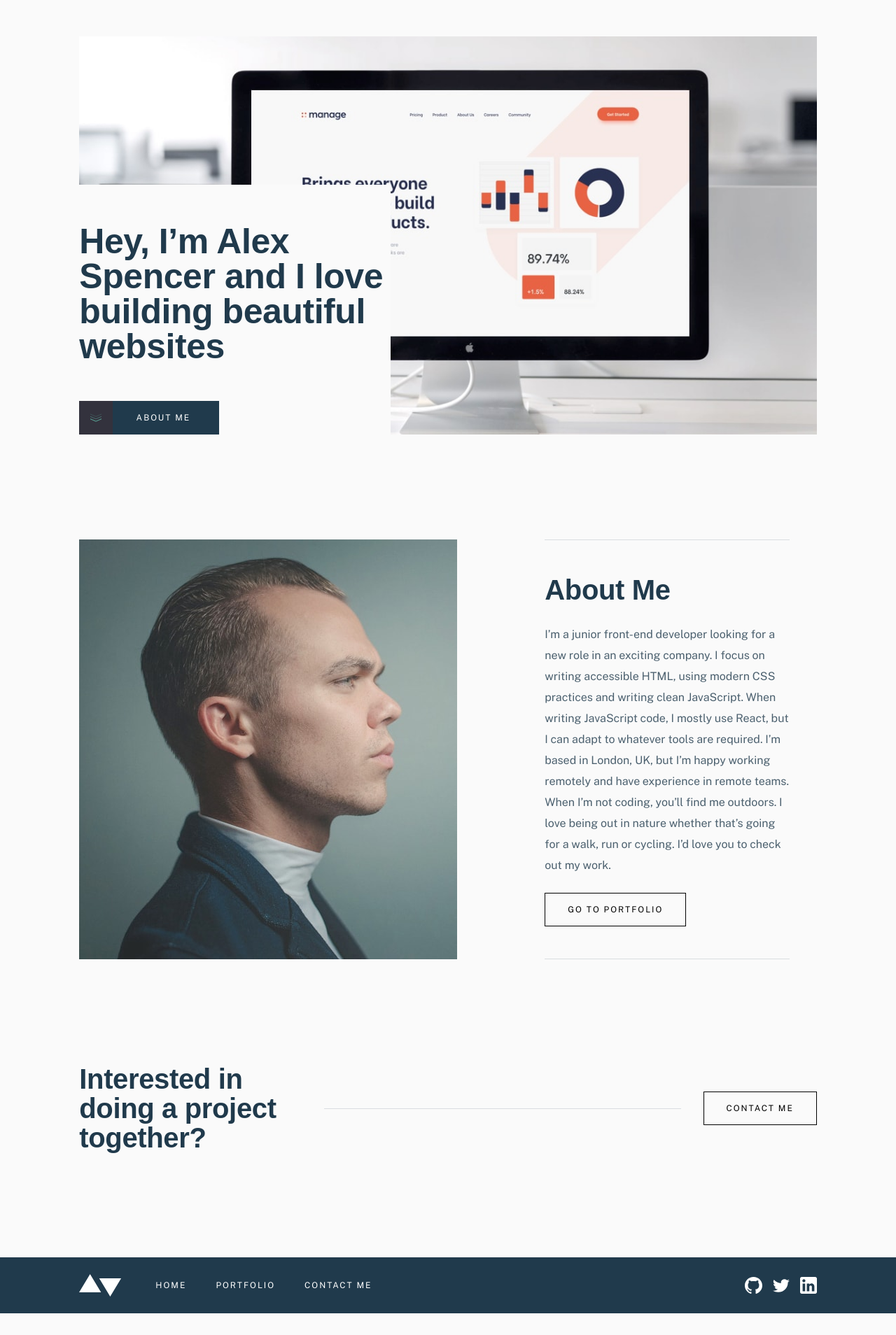
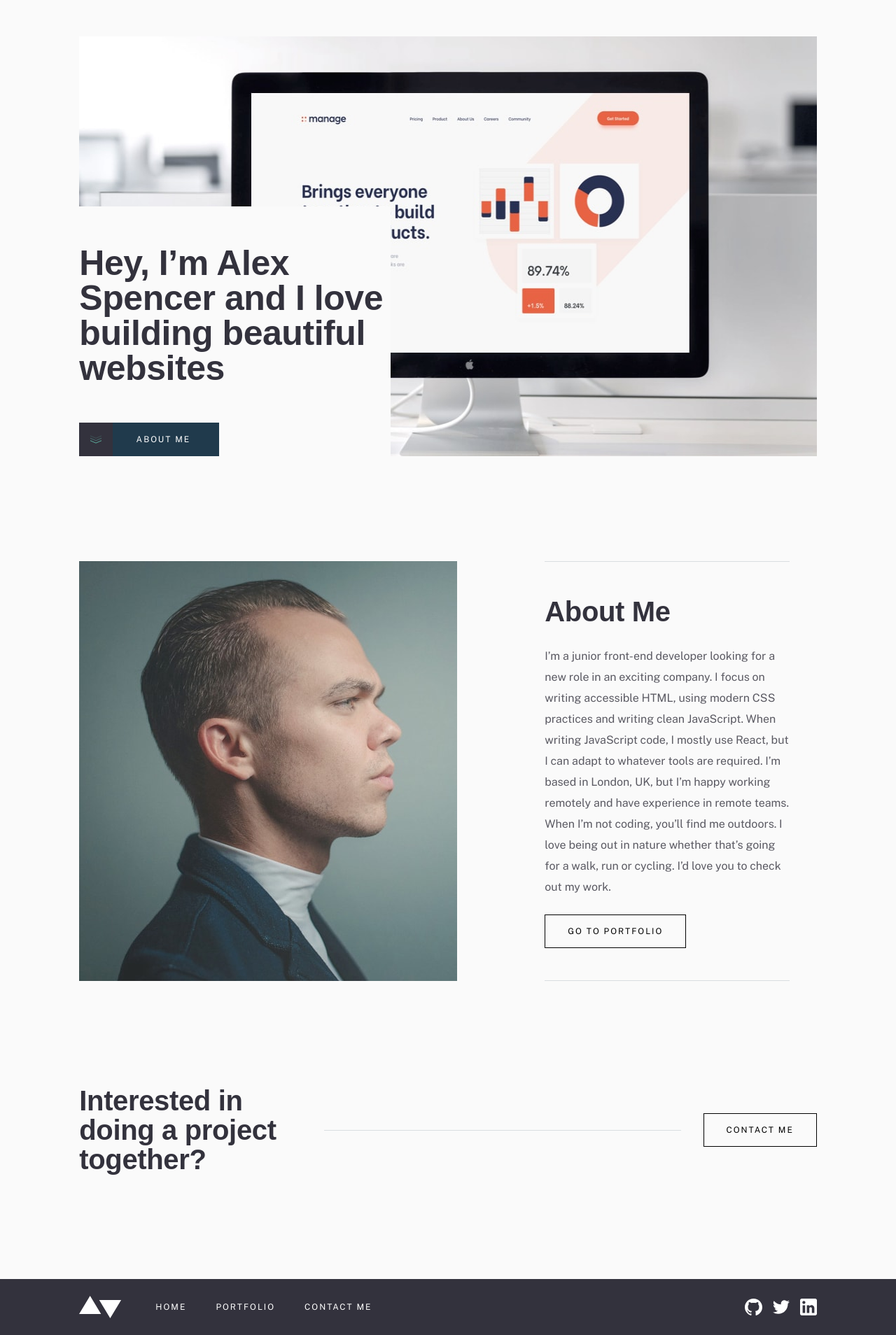
Before and after one commit to codezeloss/minimalist-portfolio-website, a React (Vite) app: page / in a window 1280 px wide. Shown: the part 98-2006 px from the top of the page at 70% size. Before the commit the page ends 1975 px from the top, so only its background shows below. Built offline with nearby package versions, Linux system fonts and the light colour scheme; a web font is replaced by a local one.

Commit message:
solving some UI & responsive bugs

```diff
--- a/src/components/Footer/Footer.jsx
+++ b/src/components/Footer/Footer.jsx
@@ -8,7 +8,7 @@ const Footer = () => {
   };
 
   return (
-    <div className="w-[100%] bg-dark-blue mt-[150px] h-[80px] flex flex-row items-center bottom-0 4bp:h-[100%] 4bp:py-[56px]">
+    <div className="w-[100%] bg-grayish-darkblue mt-[150px] h-[80px] flex flex-row items-center bottom-0 4bp:h-[100%] 4bp:py-[56px]">
       <footer className="w-[1111px] mx-auto flex flex-row justify-between px-[1.8rem] 4bp:flex-col 4bp:gap-[40px]">
         <div className="flex flex-row items-center gap-[48px] 4bp:flex-col 4bp:gap-[40px]">
           <img
--- a/src/container/Home/Header.jsx
+++ b/src/container/Home/Header.jsx
@@ -16,7 +16,7 @@ const Header = () => {
     <section>
       <div className="mt-[54px] flex flex-col justify-end 4bp:justify-start">
         <img
-          className="max-w-[100%] max-h-[600px] z-[-10] relative 3bp:hidden 4bp:flex 4bp:mb-[24px] 5bp:hidden"
+          className="max-w-[100%] h-[600px] z-[-10] relative 3bp:hidden 4bp:flex 4bp:h-[100%] 4bp:mb-[24px] 5bp:hidden"
           src={homepageImages.desktopHeroImage}
           alt="Hero image"
         />
--- a/src/index.css
+++ b/src/index.css
@@ -7,19 +7,19 @@
     @apply bg-very-lightgrey;
   }
   h1 {
-    @apply font-ibarra text-[50px] tracking-[-0.446429px] leading-[50px] font-bold text-dark-blue;
+    @apply font-ibarra text-[50px] tracking-[-0.446429px] leading-[50px] font-bold text-grayish-darkblue;
   }
   h2 {
-    @apply font-ibarra text-[40px] tracking-[-0.357143px] leading-[42px] font-bold text-dark-blue;
+    @apply font-ibarra text-[40px] tracking-[-0.357143px] leading-[42px] font-bold text-grayish-darkblue;
   }
   h3 {
-    @apply font-ibarra text-[32px] tracking-[-0.285714px] leading-[36px] font-normal text-dark-blue;
+    @apply font-ibarra text-[32px] tracking-[-0.285714px] leading-[36px] font-normal text-grayish-darkblue;
   }
   .p-body1 {
-    @apply font-publicsans text-[16px] font-medium leading-[30px] text-dark-blue opacity-[.8] 1bp:text-[15px];
+    @apply font-publicsans text-[16px] font-medium leading-[30px] text-grayish-darkblue opacity-[.8] 1bp:text-[15px];
   }
   .p-body2 {
-    @apply font-publicsans text-[15px] font-medium leading-[30px] text-dark-blue opacity-[.8];
+    @apply font-publicsans text-[15px] font-medium leading-[30px] text-grayish-darkblue opacity-[.8];
   }
   .btn-primary {
     @apply font-publicsans text-[12px] uppercase font-medium w-[200px] h-[48px] bg-dark-blue text-white leading-[14px] tracking-[2px] text-center flex flex-row justify-center items-center pr-[41px];
@@ -43,10 +43,10 @@
     @apply font-publicsans leading-[30px] text-[13px] text-dark-blue font-bold opacity-[.8];
   }
   .input01 {
-    @apply text-dark-blue w-[635px] h-[48px] py-[9px] px-[16px] bg-dark-blue/[.1] 2bp:w-[100%];
+    @apply text-grayish-darkblue w-[635px] h-[48px] py-[9px] px-[16px] bg-grayish-darkblue/[.1] 2bp:w-[100%];
   }
   .input02 {
-    @apply text-dark-blue w-[635px] min-h-[96px] py-[9px] px-[16px] bg-dark-blue/[.1] 2bp:w-[100%];
+    @apply text-grayish-darkblue w-[635px] min-h-[96px] py-[9px] px-[16px] bg-grayish-darkblue/[.1] 2bp:w-[100%];
   }
   .error-message {
     @apply font-publicsans italic font-bold text-[10px] leading-[12px] text-bright-red;
```
